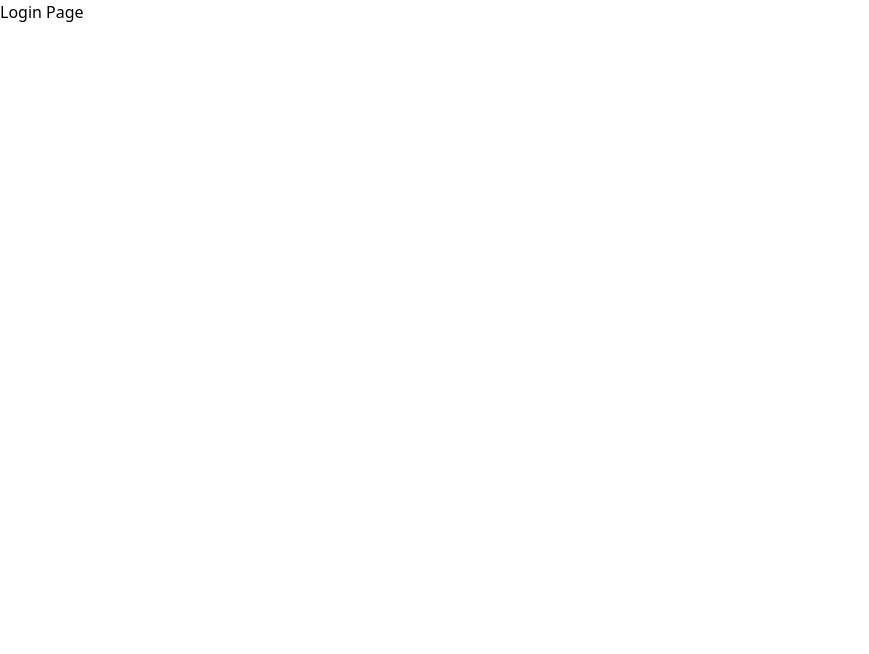
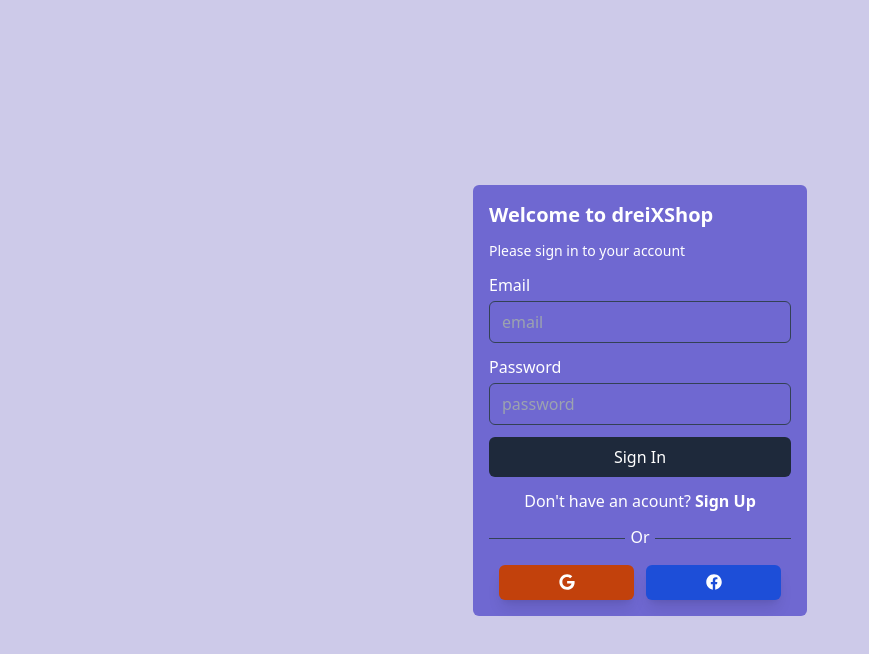
Before and after one commit to dreiXcode/dreiXshop, a React (Create React App) app in the folder dashboard/: page /login in a window 1280 px wide. Shown: the top 654 px of the page, without its empty margins (0-869 px from the left). Built offline with nearby package versions, Linux system fonts and the light colour scheme.

Commit message:
Route and Login Register - Part 6

```diff
--- a/dashboard/src/index.js
+++ b/dashboard/src/index.js
@@ -1,4 +1,4 @@
-import React, {lazy} from 'react';
+import React, {lazy, Suspense} from 'react';
 import ReactDOM from 'react-dom/client';
 import './index.css'
 import reportWebVitals from './reportWebVitals';
@@ -8,7 +8,9 @@
 const root = ReactDOM.createRoot(document.getElementById('root'));
 root.render(
   <BrowserRouter>
-    <App />
+    <Suspense>
+      <App />
+    </Suspense>
   </BrowserRouter>
 );
 
--- a/dashboard/src/views/auth/Login.jsx
+++ b/dashboard/src/views/auth/Login.jsx
@@ -1,9 +1,56 @@
 import React from 'react';
+import {Link} from 'react-router-dom'
+import { FaFacebook, FaGoogle } from "react-icons/fa";
 
 const Login = () => {
     return (
-        <div>
-            <h1>Login Page</h1>
+        <div className='min-w-screen min-h-screen bg-[#cdcae9] flex justify-center items-center'>
+            <div className='w-[350px] text-[#ffffff] p-2'>
+                <div className='bg-[#6f68d1] p-4 rounded-md'>
+                    <h2 className='text-xl mb-3 font-bold'>Welcome to dreiXShop</h2>
+                    <p className='text-sm mb-3 font-medium'>Please sign in to your account</p>
+
+                    <form>
+                        <div className='flex flex-col w-full gap-1 mb-3'>
+                            <label htmlFor="email">Email</label>
+                            <input className='px-3 py-2 outline-none border border-slate-700 bg-transparent rounded-md' type="text" name='email' placeholder='email' id='email' required/>
+
+                        </div>
+
+                        <div className='flex flex-col w-full gap-1 mb-3'>
+                            <label htmlFor="password">Password</label>
+                            <input className='px-3 py-2 outline-none border border-slate-700 bg-transparent rounded-md' type="text" name='password' placeholder='password' id='name' required/>
+
+                        </div>
+
+                        <button className='bg-slate-800 w-full hover:shadow-blue-300/50 hover:shadow-lg text-white rounded-md px-7 py-2 mb-3'>Sign In</button>
+
+                        <div className='flex items-center mb-3 gap-3 justify-center'>
+                            <p>Don't have an acount? <Link className='font-bold' to="/register">Sign Up</Link></p>
+
+                        </div>
+
+                        <div className='w-full flex justify-center items-center mb-3'>
+                            <div className='w-[45%] bg-slate-700 h-[1px]'></div>
+                                <div className='w-[10%] flex justify-center items-center'>
+                                    <span className='pb-1'>Or</span>
+                                </div>
+
+                                <div className='w-[45%] bg-slate-700 h-[1px]'></div>
+                        </div>
+
+                        <div className='flex justify-center items-center gap-3'>
+                            <div className='w-[135px] h-[35px] flex rounded-md bg-orange-700 shadow-lg hover:shadow-orange-700/50 justify-center cursor-pointer items-center overflow-hidden'>
+                            <span><FaGoogle /></span>
+                            </div>
+
+                            <div className='w-[135px] h-[35px] flex rounded-md bg-blue-700 shadow-lg hover:shadow-blue-700/50 justify-center cursor-pointer items-center overflow-hidden'>
+                            <span><FaFacebook /></span>
+                            </div>
+                        </div>
+                    </form>
+                </div>
+            </div>
         </div>
     );
 };
--- a/dashboard/src/views/auth/Register.jsx
+++ b/dashboard/src/views/auth/Register.jsx
@@ -38,7 +38,7 @@
                         <button className='bg-slate-800 w-full hover:shadow-blue-300/50 hover:shadow-lg text-white rounded-md px-7 py-2 mb-3'>Sign Up</button>
 
                         <div className='flex items-center mb-3 gap-3 justify-center'>
-                            <p>Already have an acount? <Link className='font-bold'>Sign In</Link></p>
+                            <p>Already have an acount? <Link className='font-bold' to="/login">Sign In</Link></p>
 
                         </div>
 
```
